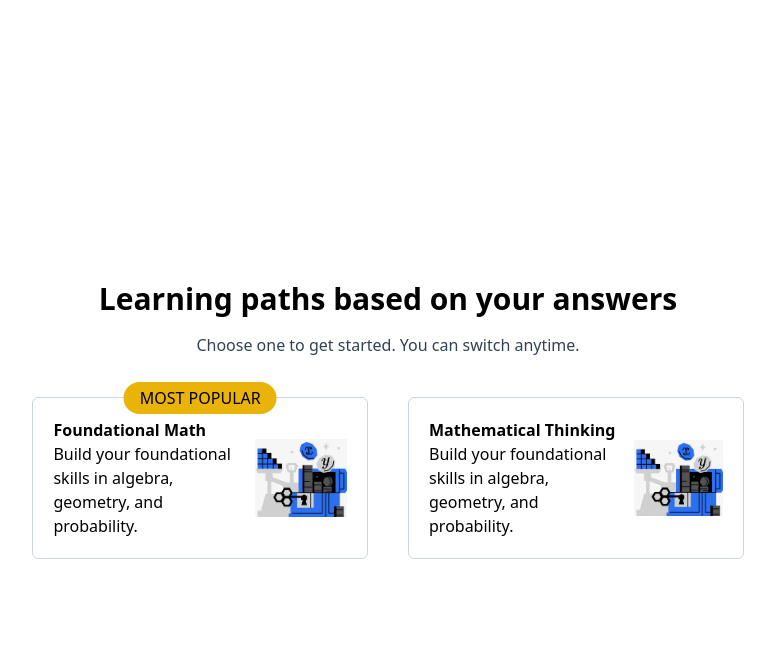
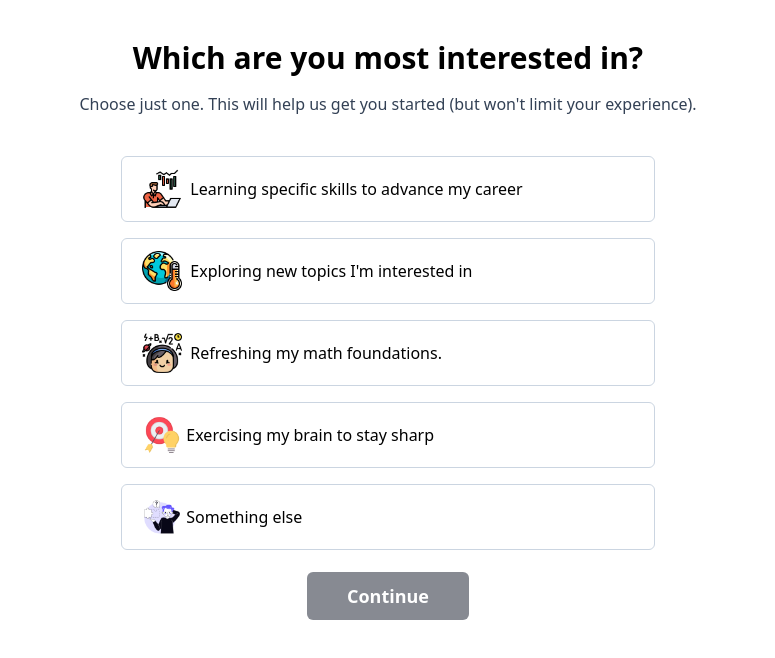
Before and after one commit to svivek19/Aeonaxy-Technologies-Private-Limited, a React app: page /intrested in a window 1280 px wide. Shown: the top 658 px of the page, without its empty margins (252-1027 px from the left). Built offline with nearby package versions, Linux system fonts and the light colour scheme; the HTML template or start-up script is replaced by a standard one.

Commit message:
finish logics

```diff
--- a/package.json
+++ b/package.json
@@ -12,7 +12,8 @@
   "dependencies": {
     "react": "^18.2.0",
     "react-dom": "^18.2.0",
-    "react-loader-spinner": "^6.1.6"
+    "react-loader-spinner": "^6.1.6",
+    "react-router-dom": "^6.22.3"
   },
   "devDependencies": {
     "@types/react": "^18.2.66",
--- a/src/App.jsx
+++ b/src/App.jsx
@@ -6,18 +6,21 @@ import FourthPage from "./pages/FourthPage";
 import FifthPage from "./pages/FifthPage";
 import Loading from "./pages/Loading";
 import FinalPage from "./pages/FinalPage";
+import { BrowserRouter as Router, Route, Routes } from "react-router-dom";
 
 const App = () => {
   return (
-    <>
-      {/* <FirstPage /> */}
-      {/* <SecondPage /> */}
-      {/* <ThirdPage /> */}
-      {/* <FourthPage /> */}
-      {/* <FifthPage /> */}
-      {/* <Loading /> */}
-      <FinalPage />
-    </>
+    <Router>
+      <Routes>
+        <Route path="/" element={<FirstPage />} />
+        <Route path="/intrested" element={<SecondPage />} />
+        <Route path="/rightplace" element={<ThirdPage />} />
+        <Route path="/math" element={<FourthPage />} />
+        <Route path="/ontheway" element={<FifthPage />} />
+        <Route path="/loading" element={<Loading />} />
+        <Route path="/final" element={<FinalPage />} />
+      </Routes>
+    </Router>
   );
 };
 
--- a/src/pages/FifthPage.jsx
+++ b/src/pages/FifthPage.jsx
@@ -1,6 +1,7 @@
 import React from "react";
 import cheer from "../assets/cheer.png";
 import star from "../assets/star.webp";
+import { Link } from "react-router-dom";
 
 const FifthPage = () => {
   return (
@@ -24,9 +25,12 @@ const FifthPage = () => {
         </div>
       </div>
       <div className="w-11/12 md:w-5/6 mx-auto mt-10 md:mt-20 text-center">
-        <button className="bg-gray-900 px-10 text-white font-semibold text-lg py-3 rounded-md">
+        <Link
+          to={"/loading"}
+          className="bg-gray-900 px-10 text-white font-semibold text-lg py-3 rounded-md"
+        >
           Continue
-        </button>
+        </Link>
       </div>
     </div>
   );
--- a/src/pages/FirstPage.jsx
+++ b/src/pages/FirstPage.jsx
@@ -1,4 +1,4 @@
-import React from "react";
+import React, { useState } from "react";
 // icons
 import student from "../assets/icons/student.png";
 import professional from "../assets/icons/professtional.png";
@@ -6,8 +6,15 @@ import parent from "../assets/icons/parent.png";
 import learner from "../assets/icons/learner.png";
 import teacher from "../assets/icons/teacher.png";
 import other from "../assets/icons/other.png";
+import { Link } from "react-router-dom";
 
 const FirstPage = () => {
+  const [selectedItem, setSelectedItem] = useState(null);
+
+  const handleItemClick = (item) => {
+    setSelectedItem(item);
+  };
+
   return (
     <div className="w-11/12 my-3 md:my-0 md:w-5/6 mx-auto space-y-10 text-center items-center flex justify-center flex-col">
       <div className="mt-10">
@@ -21,40 +28,70 @@ const FirstPage = () => {
 
       <div className="w-11/12 md:w-1/2">
         <ul className="space-y-4 flex flex-col text-start">
-          <li className="border flex items-center text-sm md:text-base space-x-2 border-slate-300 py-3 px-5 rounded-md w-full text-slate-500 ">
+          <li
+            className={`border flex items-center text-sm md:text-base space-x-2 border-slate-300 py-3 px-5 rounded-md w-full ${
+              selectedItem === "student" ? "border border-slate-900" : ""
+            }`}
+            onClick={() => handleItemClick("student")}
+          >
             <div>
               <img src={student} alt="" width={40} />
             </div>
             <span className="text-black">Student</span>{" "}
             <span>or soon to be enrolled</span>
           </li>
-          <li className="border border-slate-300 text-sm md:text-base  py-3 px-5 flex items-center space-x-2 rounded-md w-full text-slate-500 ">
+          <li
+            className={`border border-slate-300 text-sm md:text-base  py-3 px-5 flex items-center space-x-2 rounded-md w-full ${
+              selectedItem === "professional" ? "border-slate-900" : ""
+            }`}
+            onClick={() => handleItemClick("professional")}
+          >
             <div>
               <img src={professional} alt="" width={40} />
             </div>
             <span className="text-black">Professional</span>{" "}
             <span>pursuing a career</span>
           </li>
-          <li className="border flex items-center  text-sm md:text-base  space-x-2 border-slate-300 py-3 px-5 rounded-md w-full text-slate-500 ">
+          <li
+            className={`border flex items-center  text-sm md:text-base  space-x-2 border-slate-300 py-3 px-5 rounded-md w-full ${
+              selectedItem === "parent" ? "border-slate-900" : ""
+            }`}
+            onClick={() => handleItemClick("parent")}
+          >
             <div>
               <img src={parent} alt="" width={40} />
             </div>
             <span className="text-black">Parent</span>{" "}
             <span>of a school-age child</span>
           </li>
-          <li className="border flex items-center text-sm md:text-base  border-slate-300 py-3 px-5 rounded-md w-full ">
+          <li
+            className={`border flex items-center text-sm md:text-base  border-slate-300 py-3 px-5 rounded-md w-full ${
+              selectedItem === "learner" ? "border-slate-900" : ""
+            }`}
+            onClick={() => handleItemClick("learner")}
+          >
             <div className="mr-1">
               <img src={learner} alt="" width={40} />
             </div>
             Lifelong learner
           </li>
-          <li className="border border-slate-300 text-sm md:text-base  py-3 px-5 rounded-md w-full flex items-center">
+          <li
+            className={`border border-slate-300 text-sm md:text-base  py-3 px-5 rounded-md w-full flex items-center ${
+              selectedItem === "teacher" ? "border-slate-900" : ""
+            }`}
+            onClick={() => handleItemClick("teacher")}
+          >
             <div className="mr-1">
               <img src={teacher} alt="" width={40} />
             </div>
             Teacher
           </li>
-          <li className="border border-slate-300 text-sm md:text-base  py-3 px-5 rounded-md w-full flex items-center">
+          <li
+            className={`border border-slate-300 text-sm md:text-base  py-3 px-5 rounded-md w-full flex items-center ${
+              selectedItem === "other" ? "border-slate-900" : ""
+            }`}
+            onClick={() => handleItemClick("other")}
+          >
             <div className="mr-1">
               <img src={other} alt="" width={40} />
             </div>
@@ -63,9 +100,15 @@ const FirstPage = () => {
         </ul>
 
         <div className="my-8">
-          <button className="bg-gray-900 px-10 text-white font-semibold text-lg py-3 rounded-md">
+          <Link
+            className={`bg-gray-900 px-10 text-white font-semibold text-lg py-3 rounded-md ${
+              selectedItem ? "" : "pointer-events-none opacity-50"
+            }`}
+            disabled={!selectedItem}
+            to={"/intrested"}
+          >
             Continue
-          </button>
+          </Link>
         </div>
       </div>
     </div>
--- a/src/pages/SecondPage.jsx
+++ b/src/pages/SecondPage.jsx
@@ -1,12 +1,19 @@
-import React from "react";
+import React, { useState } from "react";
 // icons
 import global from "../assets/icons/global.png";
 import target from "../assets/icons/target.png";
 import something from "../assets/icons/something.png";
 import trend from "../assets/icons/trend.png";
 import think from "../assets/icons/think.png";
+import { Link } from "react-router-dom";
 
 const SecondPage = () => {
+  const [selectedItem, setSelectedItem] = useState(null);
+
+  const handleItemClick = (item) => {
+    setSelectedItem(item);
+  };
+
   return (
     <div className="w-11/12 my-3 md:my-0 md:w-5/6 mx-auto space-y-10 text-center items-center flex justify-center flex-col">
       <div className="mt-10">
@@ -14,38 +21,63 @@ const SecondPage = () => {
           Which are you most interested in?
         </h1>
         <p className="text-slate-700">
-          Choose just one. This will help us get you started{" "}
-          {`(but won't limit your experience).`}
+          Choose just one. This will help us get you started (but won't limit
+          your experience).
         </p>
       </div>
 
       <div className="w-11/12 md:w-1/2">
         <ul className="space-y-4 flex flex-col text-start">
-          <li className="border flex items-center text-sm md:text-base space-x-2 border-slate-300 py-3 px-5 rounded-md w-full ">
+          <li
+            className={`border flex items-center text-sm md:text-base space-x-2 border-slate-300 py-3 px-5 rounded-md w-full ${
+              selectedItem === "trend" ? "border-slate-900" : ""
+            }`}
+            onClick={() => handleItemClick("trend")}
+          >
             <div>
               <img src={trend} alt="" width={40} />
             </div>
             <div>Learning specific skills to advance my career</div>
           </li>
-          <li className="border border-slate-300 text-sm md:text-base  py-3 px-5 flex items-center space-x-2 rounded-md w-full">
+          <li
+            className={`border border-slate-300 text-sm md:text-base  py-3 px-5 flex items-center space-x-2 rounded-md w-full ${
+              selectedItem === "global" ? "border-slate-900" : ""
+            }`}
+            onClick={() => handleItemClick("global")}
+          >
             <div>
               <img src={global} alt="" width={40} />
             </div>
             <div>Exploring new topics I'm interested in</div>
           </li>
-          <li className="border flex items-center  text-sm md:text-base  space-x-2 border-slate-300 py-3 px-5 rounded-md w-full">
+          <li
+            className={`border flex items-center  text-sm md:text-base  space-x-2 border-slate-300 py-3 px-5 rounded-md w-full ${
+              selectedItem === "think" ? "border-slate-900" : ""
+            }`}
+            onClick={() => handleItemClick("think")}
+          >
             <div>
               <img src={think} alt="" width={40} />
             </div>
             <div>Refreshing my math foundations.</div>
           </li>
-          <li className="border flex items-center text-sm md:text-base  border-slate-300 py-3 px-5 rounded-md w-full ">
+          <li
+            className={`border flex items-center text-sm md:text-base  border-slate-300 py-3 px-5 rounded-md w-full ${
+              selectedItem === "target" ? "border-slate-900" : ""
+            }`}
+            onClick={() => handleItemClick("target")}
+          >
             <div className="mr-1">
               <img src={target} alt="" width={40} />
             </div>
             <div>Exercising my brain to stay sharp</div>
           </li>
-          <li className="border border-slate-300 text-sm md:text-base  py-3 px-5 rounded-md w-full flex items-center">
+          <li
+            className={`border border-slate-300 text-sm md:text-base  py-3 px-5 rounded-md w-full flex items-center ${
+              selectedItem === "something" ? "border-slate-900" : ""
+            }`}
+            onClick={() => handleItemClick("something")}
+          >
             <div className="mr-1">
               <img src={something} alt="" width={40} />
             </div>
@@ -54,9 +86,15 @@ const SecondPage = () => {
         </ul>
 
         <div className="my-8">
-          <button className="bg-gray-900 px-10 text-white font-semibold text-lg py-3 rounded-md">
+          <Link
+            className={`bg-gray-900 px-10 text-white font-semibold text-lg py-3 rounded-md ${
+              selectedItem ? "" : "pointer-events-none opacity-50"
+            }`}
+            disabled={!selectedItem}
+            to={"/rightplace"}
+          >
             Continue
-          </button>
+          </Link>
         </div>
       </div>
     </div>
--- a/src/pages/ThirdPage.jsx
+++ b/src/pages/ThirdPage.jsx
@@ -1,5 +1,6 @@
 import React from "react";
 import weight from "../assets/weight.svg";
+import { Link } from "react-router-dom";
 
 const ThirdPage = () => {
   return (
@@ -22,9 +23,12 @@ const ThirdPage = () => {
         </div>
       </div>
       <div className="w-11/12 md:w-5/6 mx-auto mt-20 text-center">
-        <button className="bg-gray-900 px-10 text-white font-semibold text-lg py-3 rounded-md">
+        <Link
+          to={"/math"}
+          className="bg-gray-900 px-10 text-white font-semibold text-lg py-3 rounded-md"
+        >
           Continue
-        </button>
+        </Link>
       </div>
     </div>
   );
```
Also changed, not shown: src/pages/FourthPage.jsx (+41 -8 lines), src/pages/Loading.jsx (+21 -2 lines), 1 other file (tests, documents, lock files or other folders).
